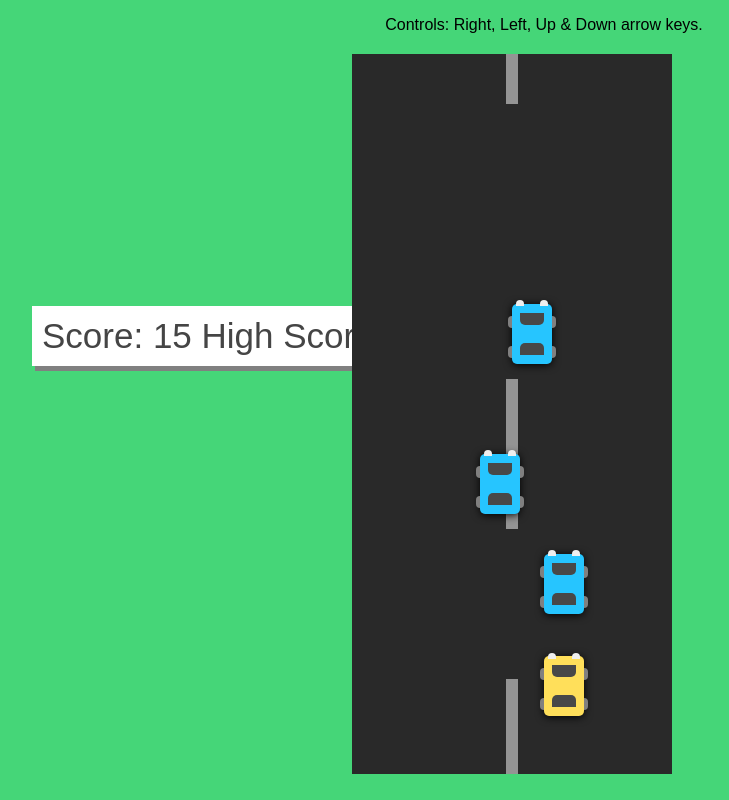
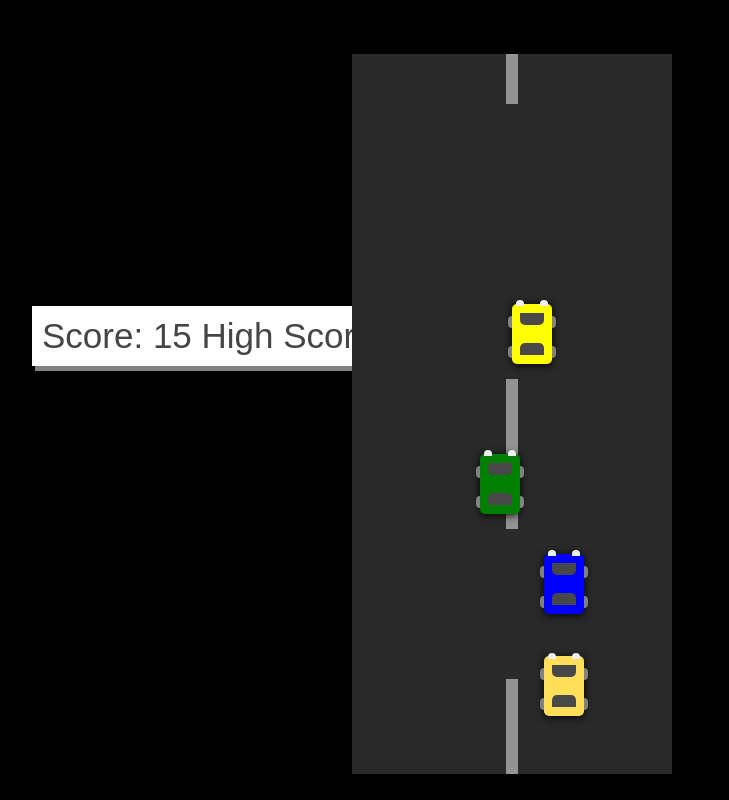
Before and after one commit to dev3105/Roadwar, a plain HTML site: page index.html in a window 1280 px wide. Shown: the whole page, without its empty margins (96-825 px from the left). Drawn offline with Linux system fonts and the light colour scheme.

Commit message:
Update style.css

```diff
--- a/style.css
+++ b/style.css
@@ -2,7 +2,7 @@ body {
     height: 100%;
     width: 100%;
     margin: 0;
-    background-color: #45d678;
+    background-color: #000000;
     font-family: sans-serif;
 }
 
@@ -118,17 +118,17 @@ body {
 #car_1{
     top: -100px;
     left: 60%;
-    background-color: #26c5ff;
+    background-color: blue;
 }
 #car_2{
     top: -200px;
     left: 40%;
-    background-color: #26c5ff;
+    background-color: green;
 }
 #car_3{
     top: -350px;
     left: 50%;
-    background-color: #26c5ff;
+    background-color: yellow;
 }
 #restart_div {
     position: absolute;
```
